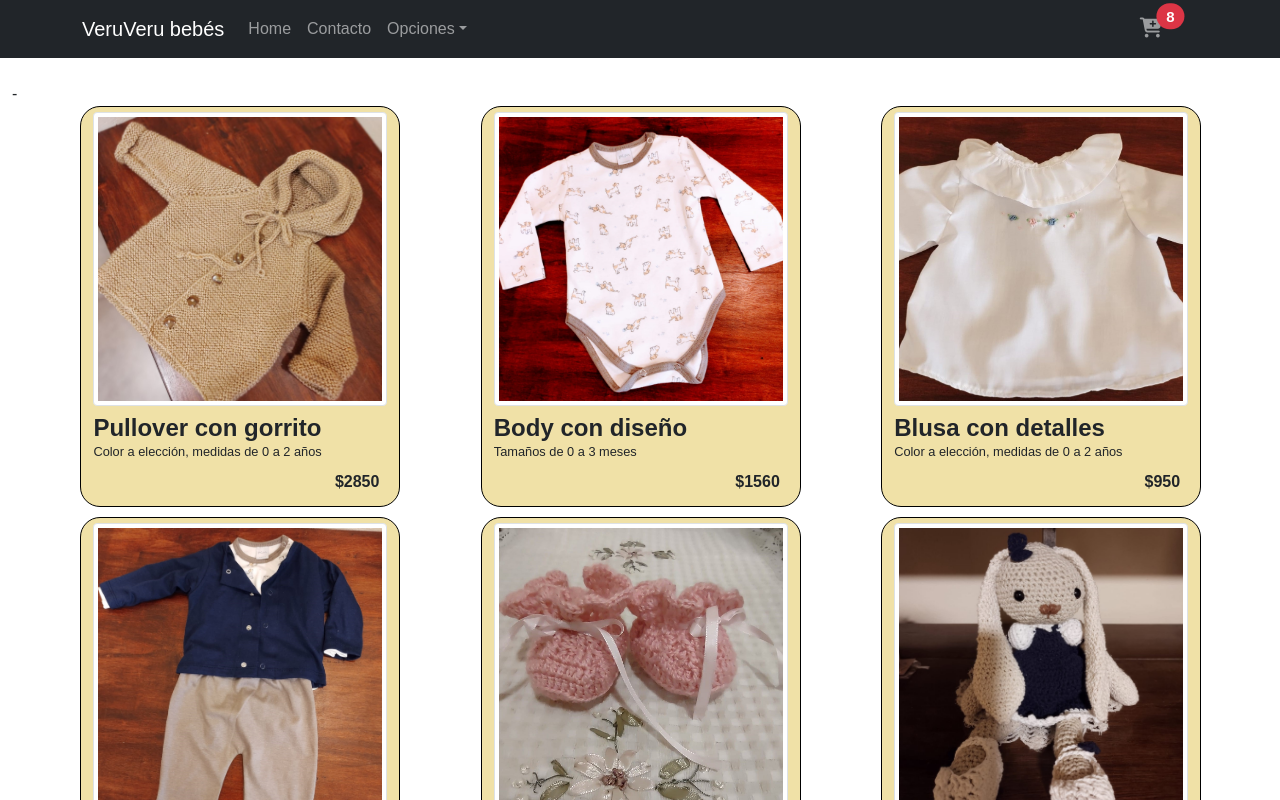
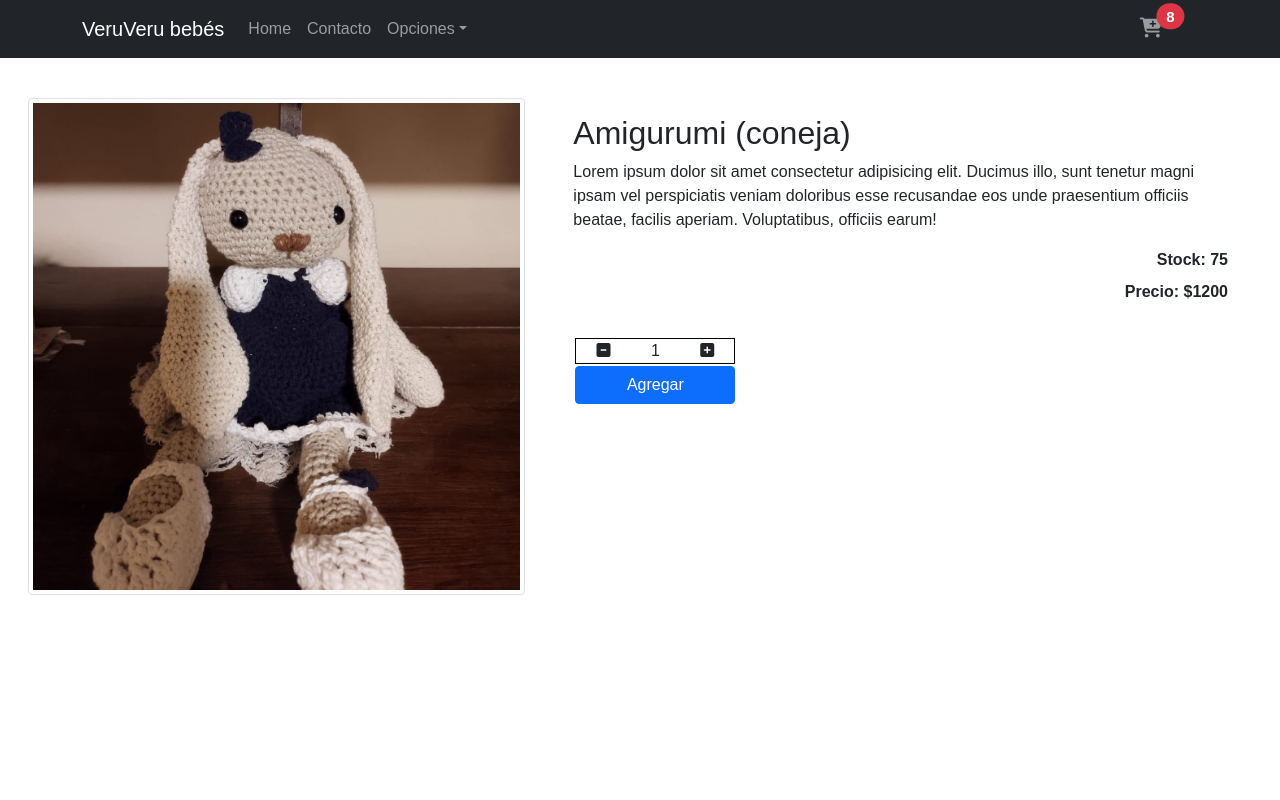
Before and after one commit to german-illesca/curso-react, a React (Create React App) app: page / in a window 1280 px wide. Shown: the top 800 px of the page. Built offline with nearby package versions, Linux system fonts and the light colour scheme.

Commit message:
Trabajo practico clase 7

```diff
--- a/src/App.css
+++ b/src/App.css
@@ -52,7 +52,7 @@
     display: flex;
     flex-direction: row;
     justify-content: space-around;
-    width: 10%;
+    width: 10rem;
     border: 1px black solid;
     align-items: center;
     margin: 2px;
@@ -62,7 +62,7 @@
     display: flex;
     flex-direction: row;
     justify-content: space-around;
-    width: 10%;
+    width: 10rem;
     align-items: center;
     margin: 2px;
 }
@@ -109,5 +109,34 @@
 .img-thumbnail {
     width: 100%;
     height: auto;
-    border-radius: 1.5rem;
+    align-self: center;
 }
+
+.img-div-detail {
+    display: flex;
+    padding: 1rem;
+}
+
+.precio {
+    font-weight: bold;
+    text-align: right;
+    margin-top: .5rem;
+    margin-bottom: .5rem;
+    padding-right: 0.5rem;
+}
+
+.detalle-producto {
+    margin: 2rem;
+}
+
+@media screen and (min-width: 641px) and (max-width: 768px) {
+    * {
+        font-size: 14px;
+    }
+}
+
+@media screen and (max-width: 640px) {
+    * {
+        font-size: 12px;
+    }
+}
--- a/src/App.js
+++ b/src/App.js
@@ -1,24 +1,19 @@
 import './App.css';
 import '../node_modules/bootstrap/dist/css/bootstrap.min.css';
 import NavBar from './components/NavBar';
-import ItemCount from './components/ItemCount';
 import ItemListContainer from './components/ItemListContainer';
+import ItemDetailContainer from './components/ItemDetailContainer';
 
 function App() {
-    const showAddItems = (items) =>{
-        alert(`Usted ha seleccionado ${items} ítems`);
-    };
-
     return (
         <>
             <NavBar />
             <br></br>
-            <ItemListContainer greeting="Bienvenidos a nuestra web"/>
+            {/* <ItemListContainer greeting="Bienvenidos a nuestra web"/> */}
+            <ItemDetailContainer />
             <br></br>
-            <ItemCount stock="5" inicial="1" onAdd={showAddItems}/>
         </>
     );
 }
 
-
 export default App;
--- a/src/components/ItemDetail.js
+++ b/src/components/ItemDetail.js
@@ -1,6 +1,24 @@
-const ItemDetail = () => {
+import ItemCount from "./ItemCount";
+import showAddItems from "../utils/showAddItems";
+
+const ItemDetail = (props) => {
     return (
         <>
+            <div className="img-div-detail">
+                <img className='img-thumbnail' src={props.item.urlImagen} alt={props.item.nombre} loading="lazy" />
+            </div>
+            <div className="detalle-producto">
+                <div>
+                    <h2>{props.item.nombre}</h2>
+                    <p>{props.item.descripcion}</p>
+                    <p className="precio">Stock: {props.item.stock}</p>
+                    <p className="precio">Precio: ${props.item.precio}</p>
+                </div>
+                <br />
+                <div>
+                    <ItemCount stock="5" inicial="1" onAdd={showAddItems}/>
+                </div>
+            </div>
         </>
     );
 }
--- a/src/components/ItemDetailContainer.js
+++ b/src/components/ItemDetailContainer.js
@@ -1,11 +1,22 @@
+import { useEffect, useState } from "react";
+import customFetch from "../utils/customFetch";
+import productos from "./datos/productos";
 import ItemDetail from "./ItemDetail";
 
-const ItemDetailContainer = ({greeting}) => {
+const ItemDetailContainer = () => {
+    const [item, SetItem] = useState([]);
+
+    useEffect(() => {
+        customFetch(2000, productos[5]).then( producto => {
+            SetItem(producto);
+        }).catch ( err => { console.log("No encontraron productos")});
+    }, []);
+
     return (
         <>
             <div className="container-fluid novedadesDiv">
-                <div className="row d-flex flex-row justify-content-evenly align-items-stretch">
-                    <ItemDetail />
+                <div className="column d-flex flex-row justify-content-evenly align-items-stretch">
+                    <ItemDetail item={item}/>
                 </div>
             </div>
         </>
--- a/src/components/ItemList.js
+++ b/src/components/ItemList.js
@@ -5,7 +5,8 @@ const ItemList = (props) => {
                 <img className='img-thumbnail' src={props.item.urlImagen} alt={props.item.nombre} loading="lazy" />
                 <h4>{props.item.nombre}</h4>
                 <p id='descripcion'>{props.item.descripcion}</p>
-                <p id='precio'>${props.item.precio}</p>
+                <br />
+                <p id='precio'>Precio: ${props.item.precio}</p>
             </div>
         </>
     )
--- a/src/components/ItemListContainer.js
+++ b/src/components/ItemListContainer.js
@@ -1,43 +1,30 @@
-import { useState } from "react";
+import { useEffect, useState } from "react";
 import ItemList from "./ItemList";
 import productos from "./datos/productos";
-
-let getProductos = () => {
-    return productos;
-}
-
-const is_ok=true;
-
-let consultarProductos = (time, task) => {
-    return new Promise( (resolve, reject) => {
-        if (is_ok){
-            setTimeout(() => {
-                resolve(task);
-            }, time);
-        } else {
-            reject("Error - no encontro items");
-        }
-    });
-}
+import customFetch from "../utils/customFetch";
 
 const ItemListContainer = ({greeting}) => {
     const [items, SetItems] = useState([]);
 
-    consultarProductos(2000, getProductos()).then( productos => {
-        SetItems(productos);
-    }).catch ( err => { console.log("No encontraron productos")});
+    useEffect(() => {
+        customFetch(2000, productos).then( productos => {
+            SetItems(productos);
+        }).catch ( err => { console.log("No encontraron productos")});
+    }, []);
 
     return (
         <>
             <div className="container-fluid novedadesDiv">
--                <div className="row d-flex flex-row justify-content-evenly align-items-stretch">
+                <div className="row d-flex flex-row justify-content-evenly align-items-stretch">
                     {
-                        items.map( item => {
+                        items.length > 0
+                        ? items.map( item => {
                             //console.log(item);
                             return (
                                 <ItemList item={item} key={item.codigo}/>
                             );
                         })
+                        : <div>No se han encontrado productos</div>
                     }
                 </div>
             </div>
--- a/src/components/datos/productos.js
+++ b/src/components/datos/productos.js
@@ -1,50 +1,66 @@
 const productos = [{
     "codigo": 11,
     "nombre": "Pullover con gorrito",
-    "descripcion": "Color a elección, medidas de 0 a 2 años",
+    "descripcion": "Lorem ipsum dolor sit amet consectetur adipisicing elit. Ducimus illo, sunt tenetur magni ipsam vel perspiciatis veniam doloribus esse recusandae eos unde praesentium officiis beatae, facilis aperiam. Voluptatibus, officiis earum!",
     "urlImagen": "/images/products/pullover-con-gorro-beige-1-1.jpg",
+    "stock": 50,
+    "categoria": 1,
     "precio": 2850
 }, {
     "codigo": 12,
     "nombre": "Body con diseño",
-    "descripcion": "Tamaños de 0 a 3 meses",
+    "descripcion": "Lorem ipsum dolor sit amet consectetur adipisicing elit. Ducimus illo, sunt tenetur magni ipsam vel perspiciatis veniam doloribus esse recusandae eos unde praesentium officiis beatae, facilis aperiam. Voluptatibus, officiis earum!",
     "urlImagen": "/images/products/body-con-dibujos-varon-1-1.jpg",
+    "stock": 44,
+    "categoria": 2,
     "precio": 1560
 }, {
     "codigo": 13,
     "nombre": "Blusa con detalles",
-    "descripcion": "Color a elección, medidas de 0 a 2 años",
+    "descripcion": "Lorem ipsum dolor sit amet consectetur adipisicing elit. Ducimus illo, sunt tenetur magni ipsam vel perspiciatis veniam doloribus esse recusandae eos unde praesentium officiis beatae, facilis aperiam. Voluptatibus, officiis earum!",
     "urlImagen": "/images/products/blusa-blanca-con-detalles-1-1.jpg",
+    "stock": 25,
+    "categoria": 2,
     "precio": 950
 }, {
     "codigo": 14,
     "nombre": "Combo body, saco y pantalón",
-    "descripcion": "Conjunto moderno y divertido",
+    "descripcion": "Lorem ipsum dolor sit amet consectetur adipisicing elit. Ducimus illo, sunt tenetur magni ipsam vel perspiciatis veniam doloribus esse recusandae eos unde praesentium officiis beatae, facilis aperiam. Voluptatibus, officiis earum!",
     "urlImagen": "/images/products/combo-body-saco-y-pantalon-1-1.jpg",
+    "stock": 97,
+    "categoria": 2,
     "precio": 3000
 }, {
     "codigo": 15,
     "nombre": "Escarpines lana",
-    "descripcion": "Hechos a mano, colores a elección",
+    "descripcion": "Lorem ipsum dolor sit amet consectetur adipisicing elit. Ducimus illo, sunt tenetur magni ipsam vel perspiciatis veniam doloribus esse recusandae eos unde praesentium officiis beatae, facilis aperiam. Voluptatibus, officiis earum!",
     "urlImagen": "/images/products/escarpines-rosa-1-1.jpg",
+    "stock": 18,
+    "categoria": 1,
     "precio": 500
 }, {
     "codigo": 16,
     "nombre": "Amigurumi (coneja)",
-    "descripcion": "Muñequita coneja de apego. Elegí en que colores la queres",
+    "descripcion": "Lorem ipsum dolor sit amet consectetur adipisicing elit. Ducimus illo, sunt tenetur magni ipsam vel perspiciatis veniam doloribus esse recusandae eos unde praesentium officiis beatae, facilis aperiam. Voluptatibus, officiis earum!",
     "urlImagen": "/images/products/coneja-azul-1-1.jpg",
+    "stock": 75,
+    "categoria": 3,
     "precio": 1200
 }, {
     "codigo": 17,
     "nombre": "Amigurumi (coneja)",
-    "descripcion": "Muñequita coneja de apego en tonos rosados",
+    "descripcion": "Lorem ipsum dolor sit amet consectetur adipisicing elit. Ducimus illo, sunt tenetur magni ipsam vel perspiciatis veniam doloribus esse recusandae eos unde praesentium officiis beatae, facilis aperiam. Voluptatibus, officiis earum!",
     "urlImagen": "/images/products/coneja-rosa-1-1.jpg",
+    "stock": 63,
+    "categoria": 3,
     "precio": 1200
 }, {
     "codigo": 18,
     "nombre": "Vestido blanco y floreado",
-    "descripcion": "Talle 2 años. Otros talles y diseños disponibles",
+    "descripcion": "Lorem ipsum dolor sit amet consectetur adipisicing elit. Ducimus illo, sunt tenetur magni ipsam vel perspiciatis veniam doloribus esse recusandae eos unde praesentium officiis beatae, facilis aperiam. Voluptatibus, officiis earum!",
     "urlImagen": "/images/products/vestido-blanco-y-floreado-1-1.jpg",
+    "stock": 79,
+    "categoria": 2,
     "precio": 1500
 }]
 
--- /dev/null
+++ b/src/utils/customFetch.js
@@ -0,0 +1,15 @@
+const is_ok = true;
+
+const customFetch = (time, task) => {
+    return new Promise((resolve, reject) => {
+        setTimeout(() => {
+            if (is_ok) {
+                resolve(task);
+            } else {
+                reject("Error en fetch");
+            }
+        }, time);
+    });
+}
+
+export default customFetch;
--- /dev/null
+++ b/src/utils/showAddItems.js
@@ -0,0 +1,5 @@
+const showAddItems = (items) => {
+    alert(`Usted ha seleccionado ${items} ítems`);
+};
+
+export default showAddItems;
```
